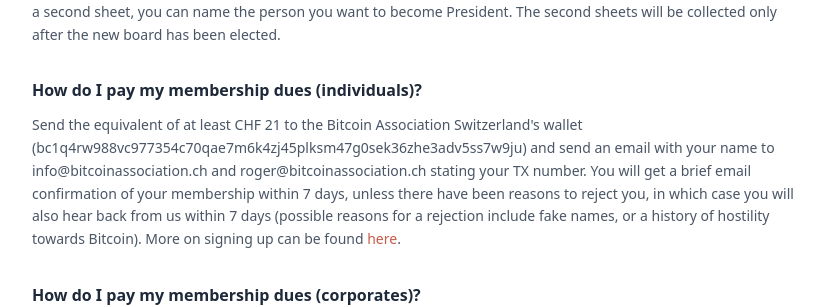
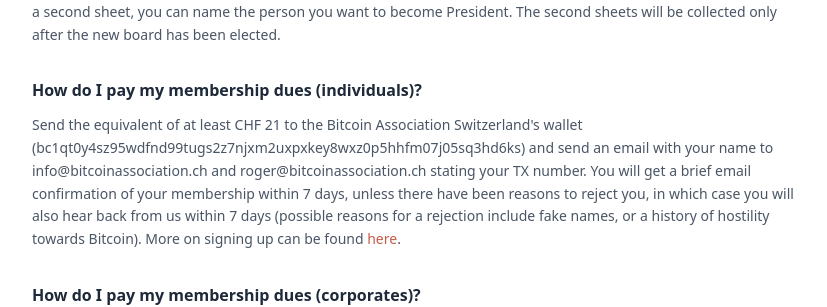
Before and after one commit to JanatBAS/BAS-website-clone, a Next.js app: page /faq in a window 1280 px wide. Shown: the part 2266-2573 px from the top of the page, without its empty margins (336-1163 px from the left). Built offline with nearby package versions, Linux system fonts and the light colour scheme.

Commit message:
Update BAS treasury wallet address

```diff
--- a/src/app/corporate/page.tsx
+++ b/src/app/corporate/page.tsx
@@ -98,7 +98,7 @@
                   If paying in Bitcoin, please transfer the equivalent of CHF 380 on-chain to:
                 </p>
                 <p className="text-[#1a1a1a] text-sm font-semibold break-all mb-3">
-                  bc1q4rw988vc977354c70qae7m6k4zj45plksm47g0sek36zhe3adv5ss7w9ju
+                  bc1qt0y4sz95wdfnd99tugs2z7njxm2uxpxkey8wxz0p5hhfm07j05sq3hd6ks
                 </p>
                 <p className="text-gray-600 text-sm leading-relaxed mb-2">
                   After confirmation on-chain:
--- a/src/app/faq/page.tsx
+++ b/src/app/faq/page.tsx
@@ -80,13 +80,13 @@
     question: "How do I pay my membership dues (individuals)?",
     answer: (
       <>
-        Send the equivalent of at least CHF 21 to the Bitcoin Association Switzerland&apos;s wallet (bc1q4rw988vc977354c70qae7m6k4zj45plksm47g0sek36zhe3adv5ss7w9ju) and send an email with your name to info@bitcoinassociation.ch and roger@bitcoinassociation.ch stating your TX number. You will get a brief email confirmation of your membership within 7 days, unless there have been reasons to reject you, in which case you will also hear back from us within 7 days (possible reasons for a rejection include fake names, or a history of hostility towards Bitcoin). More on signing up can be found <Link href="/renew-membership" className="text-[#c75b4a] hover:underline">here</Link>.
+        Send the equivalent of at least CHF 21 to the Bitcoin Association Switzerland&apos;s wallet (bc1qt0y4sz95wdfnd99tugs2z7njxm2uxpxkey8wxz0p5hhfm07j05sq3hd6ks) and send an email with your name to info@bitcoinassociation.ch and roger@bitcoinassociation.ch stating your TX number. You will get a brief email confirmation of your membership within 7 days, unless there have been reasons to reject you, in which case you will also hear back from us within 7 days (possible reasons for a rejection include fake names, or a history of hostility towards Bitcoin). More on signing up can be found <Link href="/renew-membership" className="text-[#c75b4a] hover:underline">here</Link>.
       </>
     ),
   },
   {
     question: "How do I pay my membership dues (corporates)?",
-    answer: "Apply for membership to info@bitcoinassociation.ch and roger@bitcoinassociation.ch where you introduce your company and explain how you are connected to the Swiss ecosystem. You will hear back within 14 days whether you've been accepted or not. If you have been accepted, you send the equivalent of at least CHF 380 to Bitcoin Association Switzerland's wallet (bc1q4rw988vc977354c70qae7m6k4zj45plksm47g0sek36zhe3adv5ss7w9ju) followed by an email to the two addresses mentioned stating your TX number. Once we confirm receipt of the funds, you can send us the logo to be added to the website.",
+    answer: "Apply for membership to info@bitcoinassociation.ch and roger@bitcoinassociation.ch where you introduce your company and explain how you are connected to the Swiss ecosystem. You will hear back within 14 days whether you've been accepted or not. If you have been accepted, you send the equivalent of at least CHF 380 to Bitcoin Association Switzerland's wallet (bc1qt0y4sz95wdfnd99tugs2z7njxm2uxpxkey8wxz0p5hhfm07j05sq3hd6ks) followed by an email to the two addresses mentioned stating your TX number. Once we confirm receipt of the funds, you can send us the logo to be added to the website.",
   },
   {
     question: "I PAID MY FEES IN LATE 2023. IS THAT STILL VALID?",
--- a/src/app/finances/page.tsx
+++ b/src/app/finances/page.tsx
@@ -51,12 +51,12 @@
                 <p>
                   NEW WALLET:{" "}
                   <a
-                    href="https://blockstream.info/address/bc1q4rw988vc977354c70qae7m6k4zj45plksm47g0sek36zhe3adv5ss7w9ju"
+                    href="https://blockstream.info/address/bc1qt0y4sz95wdfnd99tugs2z7njxm2uxpxkey8wxz0p5hhfm07j05sq3hd6ks"
                     target="_blank"
                     rel="noopener noreferrer"
                     className="text-[#6b9b8a] hover:underline break-all"
                   >
-                    bc1q4rw988vc977354c70qae7m6k4zj45plksm47g0sek36zhe3adv5ss7w9ju
+                    bc1qt0y4sz95wdfnd99tugs2z7njxm2uxpxkey8wxz0p5hhfm07j05sq3hd6ks
                   </a>
                 </p>
 
--- a/src/app/membership/corporations/register/page.tsx
+++ b/src/app/membership/corporations/register/page.tsx
@@ -85,7 +85,7 @@
                   If paying in Bitcoin, please transfer the equivalent of CHF 380 on-chain to:
                 </p>
                 <p className="text-[#1a1a1a] text-sm font-semibold break-all mb-3">
-                  bc1q4rw988vc977354c70qae7m6k4zj45plksm47g0sek36zhe3adv5ss7w9ju
+                  bc1qt0y4sz95wdfnd99tugs2z7njxm2uxpxkey8wxz0p5hhfm07j05sq3hd6ks
                 </p>
                 <p className="text-gray-600 text-sm leading-relaxed mb-2">
                   After confirmation on-chain:
--- a/src/app/membership/private-individuals/register/page.tsx
+++ b/src/app/membership/private-individuals/register/page.tsx
@@ -85,7 +85,7 @@
                   If you choose to pay in Bitcoin, please send the equivalent of CHF 21 (according to the invoice amount) on-chain to the official Bitcoin Association Switzerland wallet:
                 </p>
                 <p className="text-[#1a1a1a] text-sm font-semibold break-all mb-3">
-                  bc1q4rw988vc977354c70qae7m6k4zj45plksm47g0sek36zhe3adv5ss7w9ju
+                  bc1qt0y4sz95wdfnd99tugs2z7njxm2uxpxkey8wxz0p5hhfm07j05sq3hd6ks
                 </p>
                 <p className="text-gray-600 text-sm leading-relaxed mb-2">
                   After your transaction has been confirmed on-chain:
```
